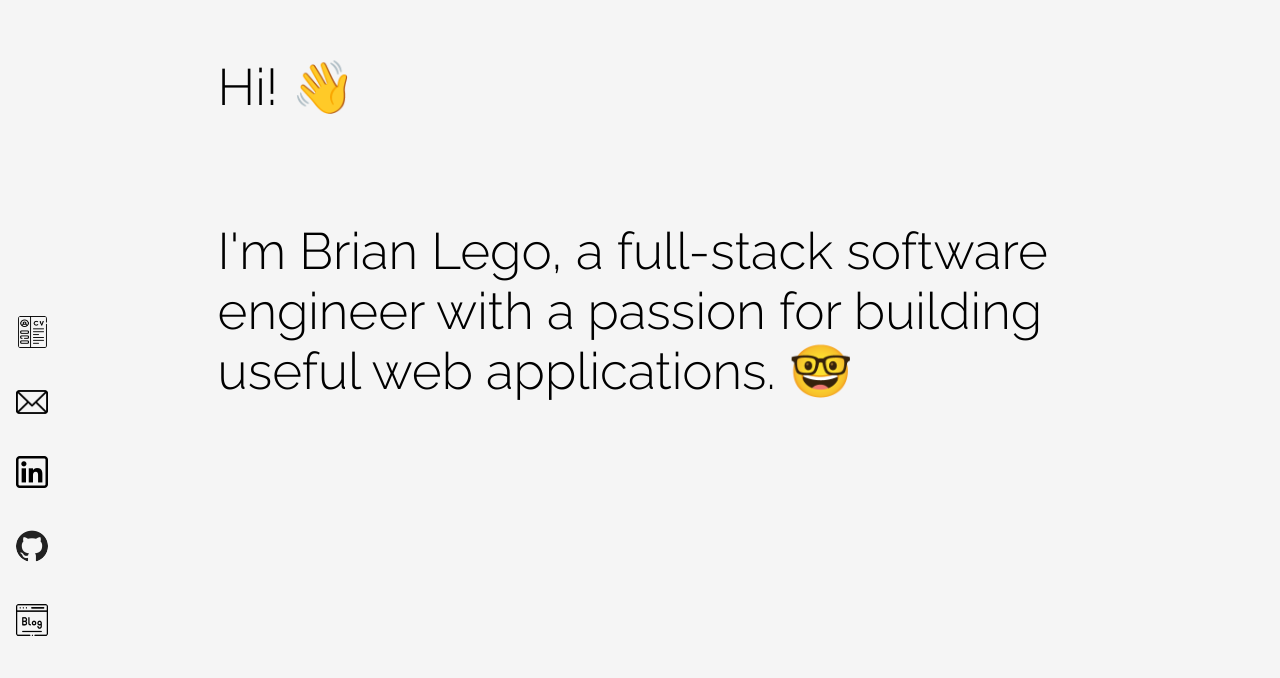
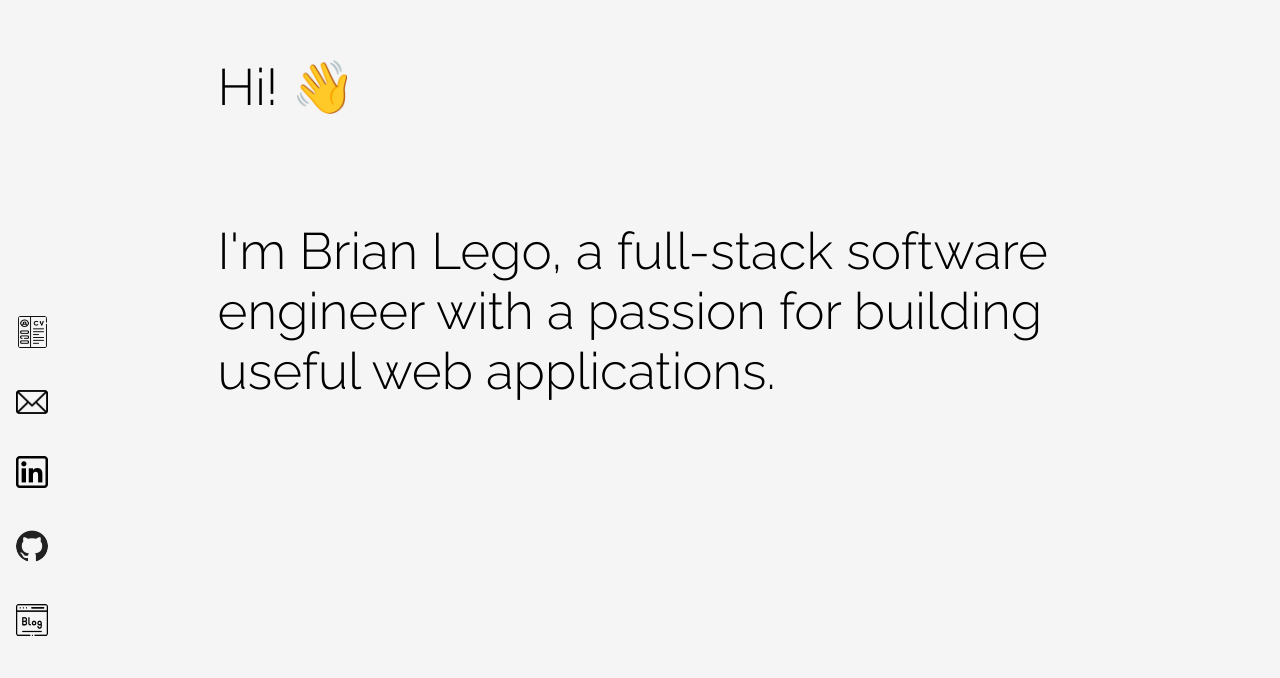
Before and after one commit to brianwlego/brianwlego.github.io, a React (Create React App) app in the folder portfolio/: page / in a window 1280 px wide. Shown: the part 122-800 px from the top of the page. Built offline with nearby package versions, Linux system fonts and the light colour scheme.

Commit message:
Slight changes

```diff
--- a/portfolio/src/components/Intro.js
+++ b/portfolio/src/components/Intro.js
@@ -6,7 +6,7 @@ function Intro() {
   return (
     <section className="section intro">
       <h3>Hi!  &#128075;</h3>
-      <h3>I'm Brian Lego, a full-stack software engineer with a passion for building useful web applications.  &#129299;</h3>
+      <h3>I'm Brian Lego, a full-stack software engineer with a passion for building useful web applications. </h3>
     </section>
   )
 }
--- a/portfolio/src/components/Projects.js
+++ b/portfolio/src/components/Projects.js
@@ -59,7 +59,7 @@ function Projects(){
       <div id="projects-content">
         <div className="project-wrapper quizcard">
           <a href="https://quizcard-frontend.herokuapp.com/"  target="_blank" rel="noreferrer" ><h5>QuizCard &#8614;</h5></a>
-          <p>A study aid that uses Quizzes and FlashCards to help students. Allows them to also create their own Quizzes/FlashCards for a more specialized experience.</p>
+          <p>A study aid that uses Quizzes and FlashCards. Allows users to also create their own Quizzes/FlashCards for a more personalized experience.</p>
           {chosenQC !== "" ? <img alt="" src={chosenQC} className="chosen" onClick={()=>setChosenQC("")}/> : null}
           <div class="project-img-wrapper" onClick={(e)=>clickHandlerQC(e)} onScroll={()=>setChosenQC("")} >
             <Image img={Login} chosen={chosenQC !== "" ? true : false} />
@@ -74,7 +74,7 @@ function Projects(){
           </div>
         </div>
         <div className="project-wrapper fcebook">
-          <a href="" target="_blank" rel="noreferrer">
+          <a href="https://notfcebook.herokuapp.com/" target="_blank" rel="noreferrer">
             <h5>!fcebook &#8614;</h5>
           </a>
 
```
